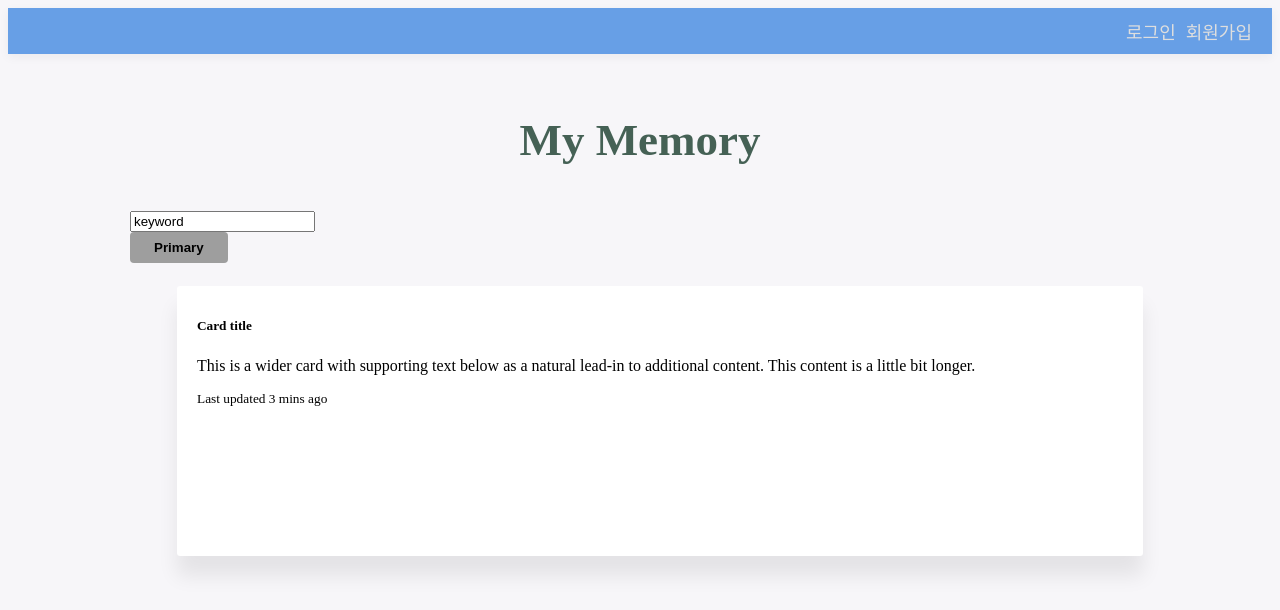
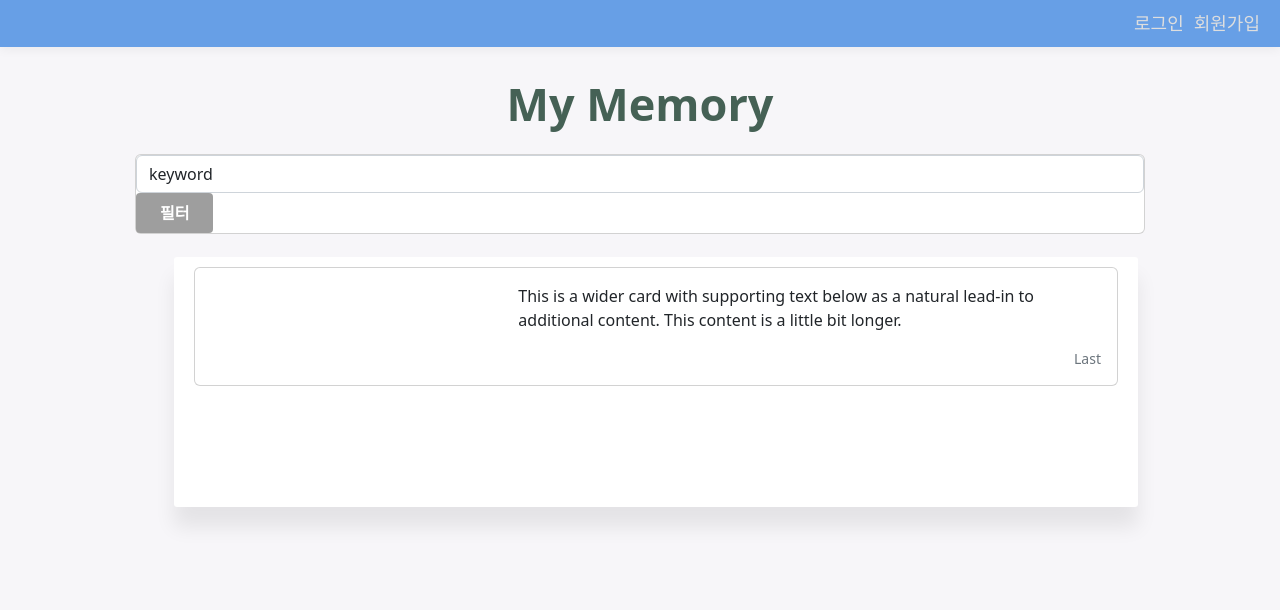
Before and after one commit to rary-developer/vue-diary, a Vue app: page /memory in a window 1280 px wide. Shown: the top 610 px of the page. Built offline with nearby package versions, Linux system fonts and the light colour scheme.

Commit message:
vue-practice - make diary

```diff
--- a/package.json
+++ b/package.json
@@ -15,6 +15,7 @@
     "@fullcalendar/timegrid": "^6.0.2",
     "@fullcalendar/vue": "^6.0.3",
     "axios": "^1.2.2",
+    "bootstrap": "^5.2.3",
     "core-js": "^3.8.3",
     "vue": "^2.6.14",
     "vue-router": "^3.0.2",
--- a/src/main.js
+++ b/src/main.js
@@ -1,3 +1,4 @@
+import 'bootstrap/dist/css/bootstrap.min.css';
 import Vue from 'vue'
 import App from './App.vue'
 import router from './routes/index';
--- a/src/views/MemoryView.vue
+++ b/src/views/MemoryView.vue
@@ -2,8 +2,8 @@
   <div>
     <div class="main list-container contents">
       <h1 class="page-header">My Memory</h1>
-      <div div="row g-3">
-        <div class="col">
+      <div class="card mb-3">
+        <div class="">
           <input
             value="keyword"
             class="form-control"
@@ -11,7 +11,7 @@
           >
         </div>
         <div class="col-3">
-          <button type="button" class="btn btn-primary">Primary</button>
+          <button type="button" class="btn btn-primary" style="display:inline-block">필터</button>
         </div>
       </div>
       <ul>
@@ -23,9 +23,12 @@
               </div>
               <div class="col-md-8">
                 <div class="card-body">
-                  <h5 class="card-title">Card title</h5>
                   <p class="card-text">This is a wider card with supporting text below as a natural lead-in to additional content. This content is a little bit longer.</p>
-                  <p class="card-text"><small class="text-muted">Last updated 3 mins ago</small></p>
+                  <p class="card-text"  style="text-align: right;">
+                    <small class="text-muted">
+                      Last
+                    </small>
+                  </p>
                 </div>
               </div>
             </div>
```
Also changed, not shown: 1 other file (tests, documents, lock files or other folders).
